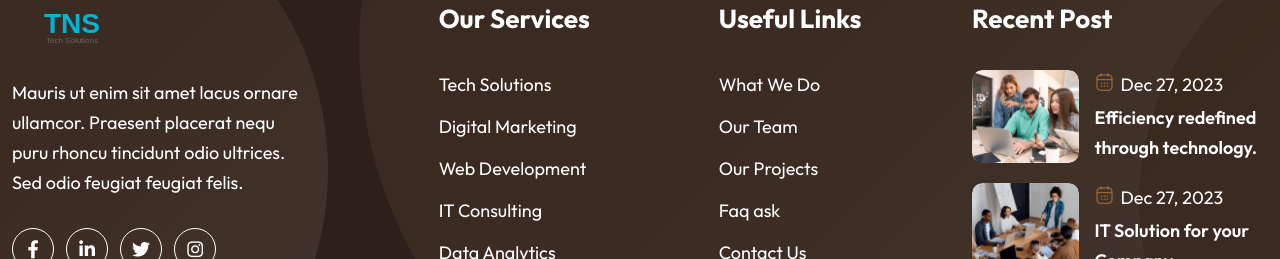
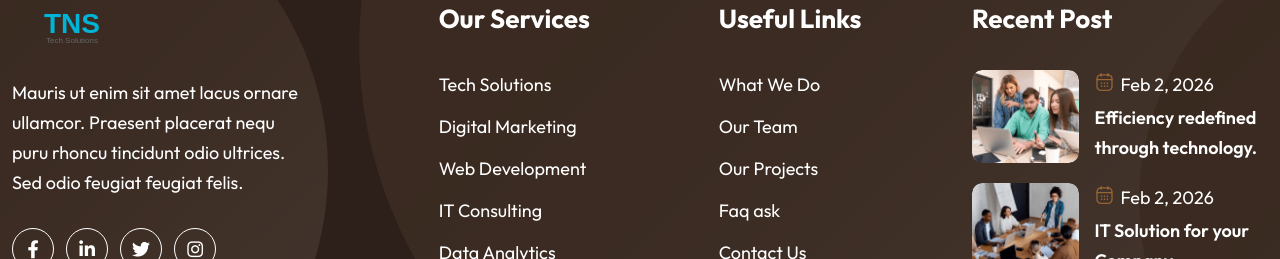
Before and after one commit to dhirajchandgude99-afk/TechNova-Solutions, a React (Vite) app: page /home-2 in a window 1280 px wide. Shown: the part 8312-8571 px from the top of the page. Built offline with nearby package versions, Linux system fonts and the light colour scheme.

Commit message:
update footer date to Feb 2, 2026

```diff
--- a/src/components/sections/footer/Footer.jsx
+++ b/src/components/sections/footer/Footer.jsx
@@ -114,7 +114,7 @@ export default function Footer() {
                                     <i className="flaticon-calendar" />
                                   </div>
                                   <span>
-                                    <Link to="/">Dec 27, 2023</Link>
+                                    <Link to="/">Feb 2, 2026</Link>
                                   </span>
                                 </li>
                               </ul>
```
